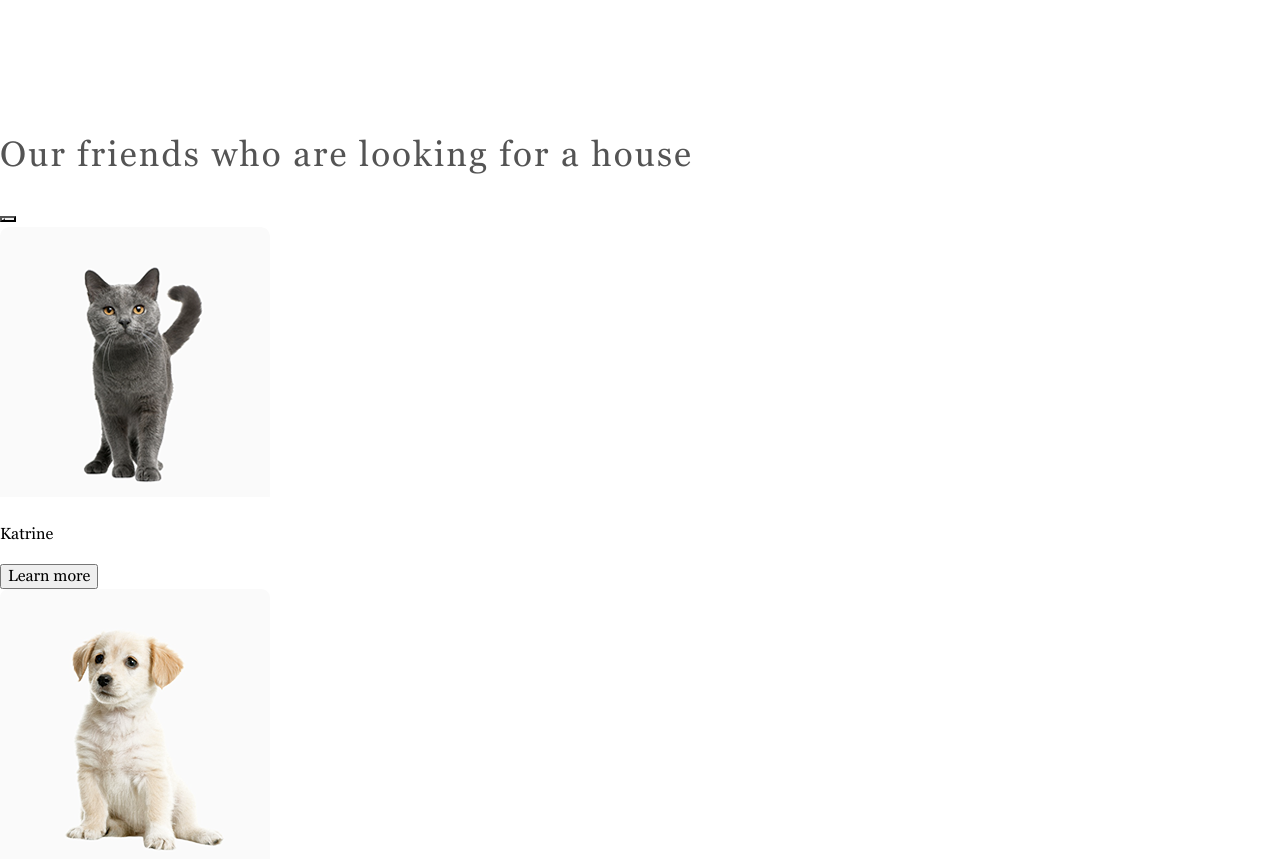
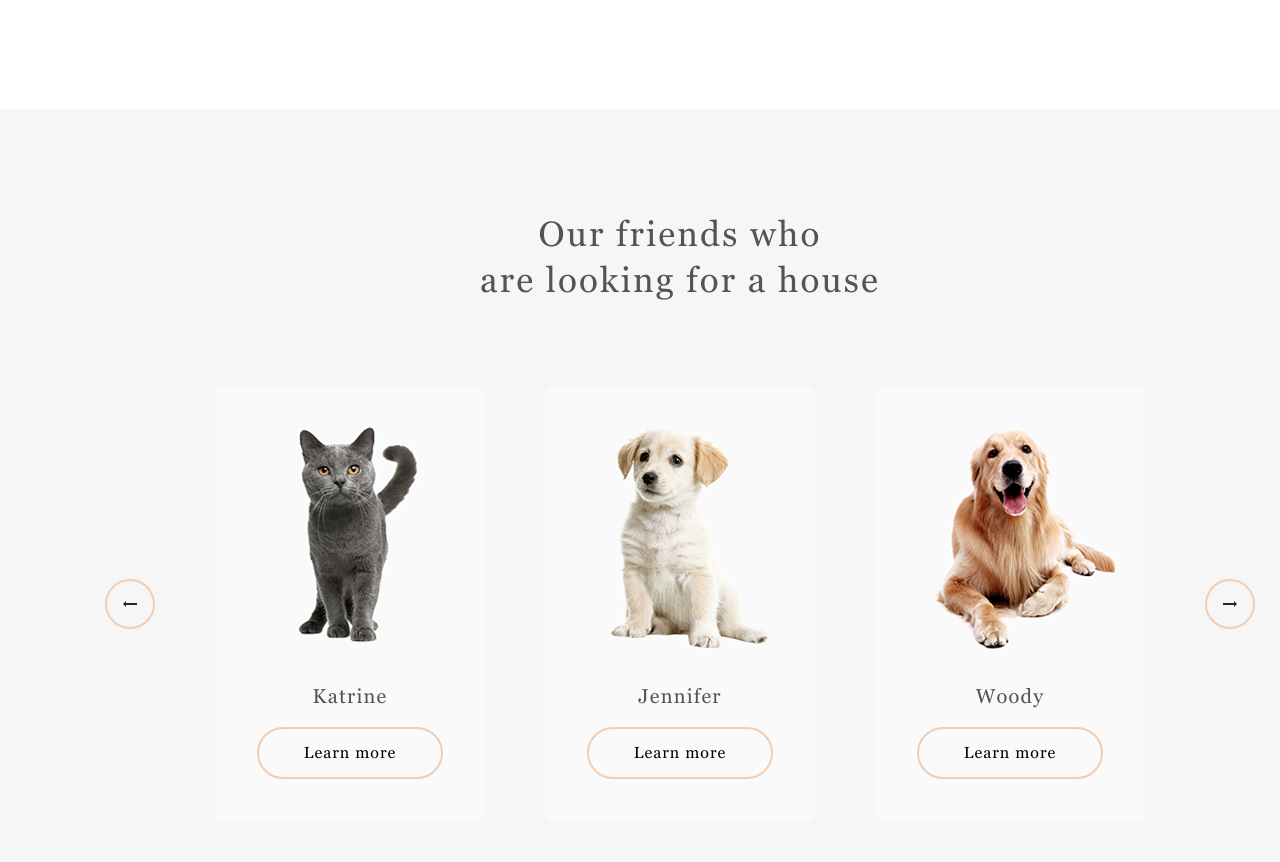
Before and after one commit to OsipovaES/shelter, a website built with webpack: page src/main/index.html in a window 1280 px wide. Shown: the part 1439-2301 px from the top of the page. Built offline with nearby package versions, Linux system fonts and the light colour scheme; some packages are replaced by stand-ins of ours.

Commit message:
feat: style for pets-section

```diff
--- a/src/main/index.html
+++ b/src/main/index.html
@@ -3,6 +3,7 @@
 <head>
     <meta charset="UTF-8">
     <meta name="viewport" content="width=device-width, initial-scale=1.0">
+    <link rel="icon" type="image/png" sizes="32x32" href="../img/icons/fav-icon192x192.png">
     <title>Cozy House</title>
 </head>
 <body>
@@ -51,10 +52,9 @@
 
     <section class="pets">
         <div class="wrapper pets__wrapper">
-            <h1 class="pets__title">Our friends who are looking for a house</h1>
-            <div class="pets__slider">
+            <h1 class="pets__title">Our friends who <br> are looking for a house</h1>
                 <div class="slider">
-                    <button class="button button_circle-left"></button>
+                    <button class="button button_circle button_left"></button>
                     <div class="slider__card">
                         <div class="card">
                             <img class="card__image" src="../img/pets-content/pets-katrine.png" alt="">
@@ -76,9 +76,8 @@
                             <button class="button button_empty">Learn more</button>
                         </div>
                     </div>
-                    <button class="button button_circle-right"></button>
+                    <button type="button" class="button button_circle button_right"></button>
                 </div>
-            </div>
             <button class="button button_filled">Get to know the rest</button>
         </div>
     </section>
--- a/src/sass/abstracts/_constants.scss
+++ b/src/sass/abstracts/_constants.scss
@@ -1,5 +1,7 @@
 $color-primary: #F1CDB3;
 $color-light: #FFF;
+$color-light-add:#F6F6F6;
+$color-card: #FAFAFA;
 $color-gray: #CDCDCD;
 $color-dark:#292929;
 $color-title: #545454;
--- a/src/sass/abstracts/_mixins.scss
+++ b/src/sass/abstracts/_mixins.scss
@@ -7,7 +7,14 @@
     flex-wrap: $flex-wrap;
 }
 
-@mixin font($size, $style:normal, $weight: 400, $height) {
+ @mixin column () {
+    display: flex;
+    flex-wrap: wrap;
+    justify-content: space-between;
+    align-items: center;
+}
+
+@mixin font ($size, $style:normal, $weight: 400, $height) {
     font-size: $size;
     font-style: $style;
     font-weight: $weight;
--- a/src/sass/base/_buttons.scss
+++ b/src/sass/base/_buttons.scss
@@ -1,16 +1,27 @@
 .button {
+    border-radius: 100px;
+    padding: 15px 45px;
+    letter-spacing: 1.02px;
+    border: 2px solid $color-primary;
+    cursor: pointer;
     &_filled {
         background: $color-primary;
-        border-radius: 100px;
-        padding: 15px 45px;
-        border: 0;
-        cursor: pointer;
     }
-    &_circle-left {
+    &_empty {
+        background-color: $color-card;
+    }
+    &_circle {
+        border: 2px solid $color-primary;
+        background-color: $color-light-add;
+        height: 30px;
+        padding: 23px;
+        background-repeat: no-repeat;
+        background-position: center;
+    }
+    &_left {
         background-image: url(../img/icons/arrow-left.svg);
     }
-
-    &_circle-right {
+    &_right {
         background-image: url(../img/icons/arrow-right.svg);
     }
 }
--- /dev/null
+++ b/src/sass/components/_slider.scss
@@ -0,0 +1,18 @@
+.slider {
+    @include column();
+    gap: 60px;
+    &__card {
+        background-color: $color-card;
+        border-radius: 10px;
+        width: 270px;
+        height: 435px;
+    }
+}
+
+.card {
+    &__name {
+        color: $color-title;
+        @include font($size: 20px, $height: normal);
+        letter-spacing: 1.2px;
+    }
+}
--- a/src/sass/index.scss
+++ b/src/sass/index.scss
@@ -14,6 +14,8 @@
 @import "./layouts/header";
 @import "./layouts/promo";
 @import "./layouts/about";
+@import "./layouts/pets";
 
 //Components
 @import "./components/navigation";
+@import "./components/slider";
--- /dev/null
+++ b/src/sass/layouts/_pets.scss
@@ -0,0 +1,9 @@
+.pets {
+    background-color: $color-light-add;
+    height: 697px;
+    padding: 80px 40px 100px 40px;
+    &__wrapper {
+        @include flex($t-align: center, $flex-dir: column);
+        gap: 60px;
+    }
+}
```
Also changed, not shown: src/img/icons/fav-icon192x192.png (added).
